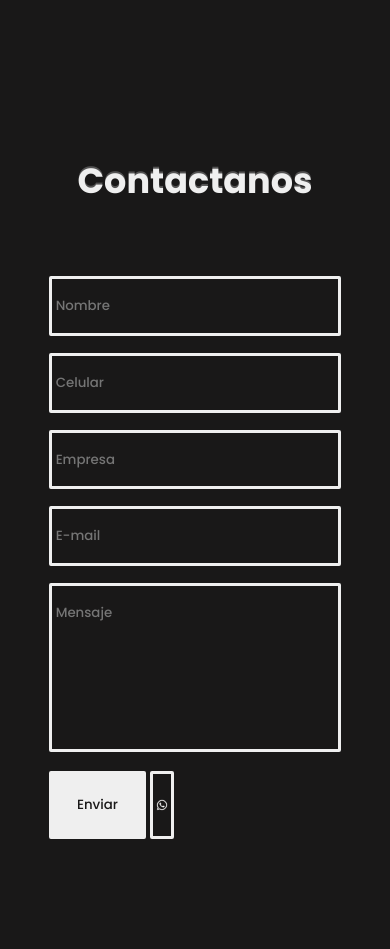
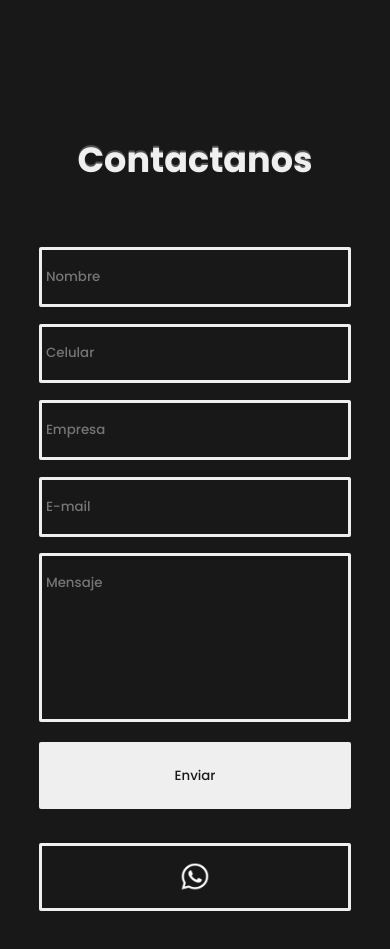
Before and after one commit to Juanigomez/Juanigomez.github.io, a plain HTML site: page index.html in a window 390 px wide. Shown: the part 5620-6569 px from the top of the page. Drawn offline with Linux system fonts and the light colour scheme.

Commit message:
Add files via upload

```diff
--- a/assets/style.css
+++ b/assets/style.css
@@ -535,9 +535,6 @@ nav .menu a:hover::after {
 
     /* Navigation Bar | Responsive - burger */
 
-    nav{
-        width: 95.5vw;
-    }
     nav .burger {
       display: block;
       cursor: pointer;
@@ -806,6 +803,9 @@ nav .menu a:hover::after {
     #contact-us {
         height: 100vh;
     }
+    #contact-us .title{
+        margin-bottom: 5vh;
+    }
     #contact-us .form {
         height: 70vh;
         width: 80vw;
@@ -828,33 +828,33 @@ nav .menu a:hover::after {
     #contact-us .form .top {
         display: flex;
         flex-direction: column;
-        width: 75vw;
+        width: 80vw;
     }
     #contact-us .form .top input[type="text"]{
-        width: 75vw;
+        width: 80vw;
     }
     #contact-us .form input[type="email"]{
-        width: 75vw;
+        width: 80vw;
     }
     #contact-us .form textarea {
         resize: none;
-        width: 75vw;
+        width: 80vw;
         height: 20vh;
         margin-bottom: -2.5vh;
     }
     #contact-us .form .contact-buttons{
-        display: flex;
+        flex-direction: column;
         margin-left: 0.5vw;
     }
     #contact-us .form .contact-buttons .btn1{
-        font-family: 'Poppins', sans-serif;
+        width: 80vw;
     }
     #contact-us .form .contact-buttons .btn2{
-        width: 6vw;
-        margin-left: 1vw;
+        width: 80vw;
+        margin-left: 0;
     }
     #contact-us .form .contact-buttons .btn2 img{
-        width: 3vw;
+        width: 8vw;
     }
     #contact-us .form .contact-buttons .btn2:hover{
         background-color: transparent;
```
